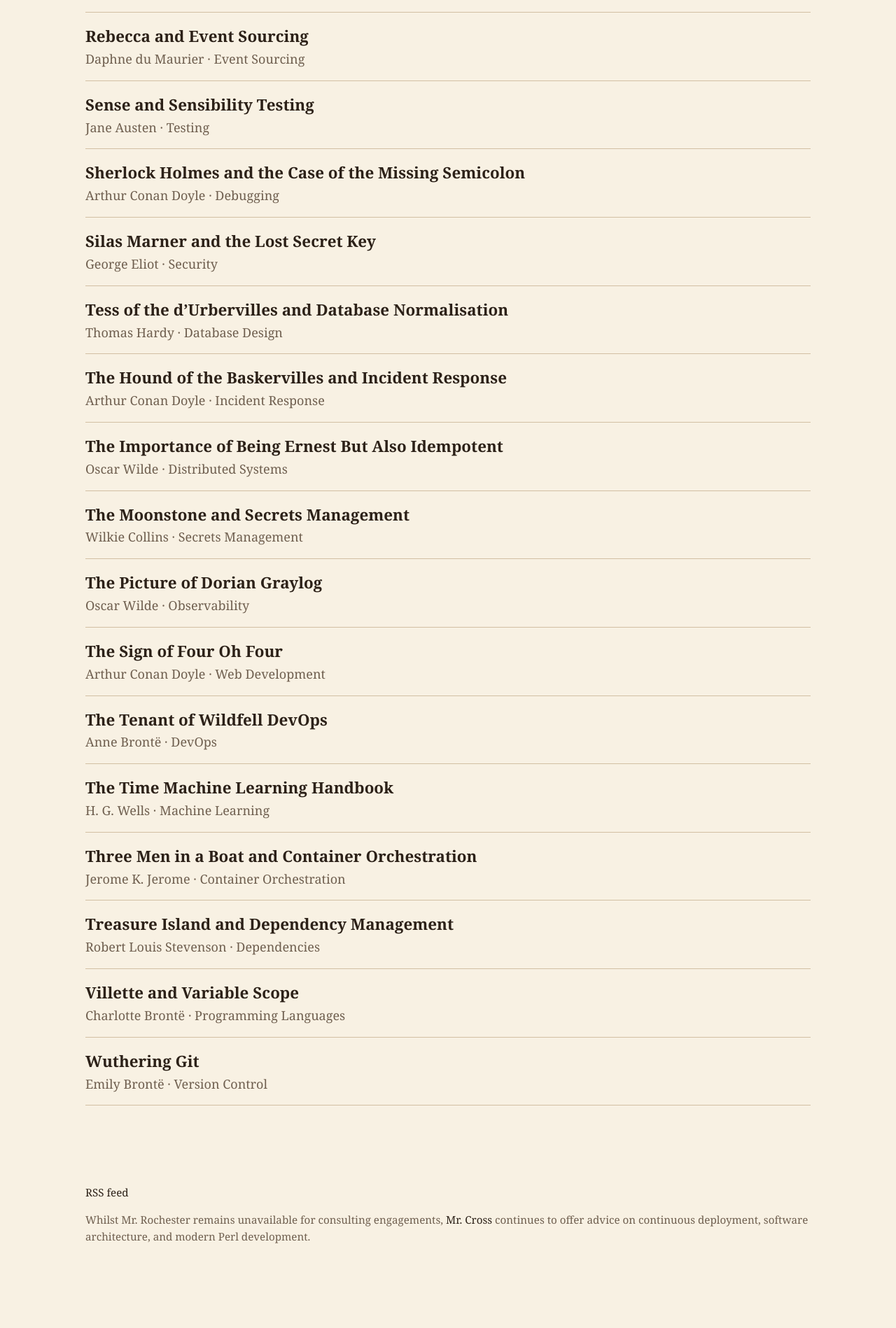
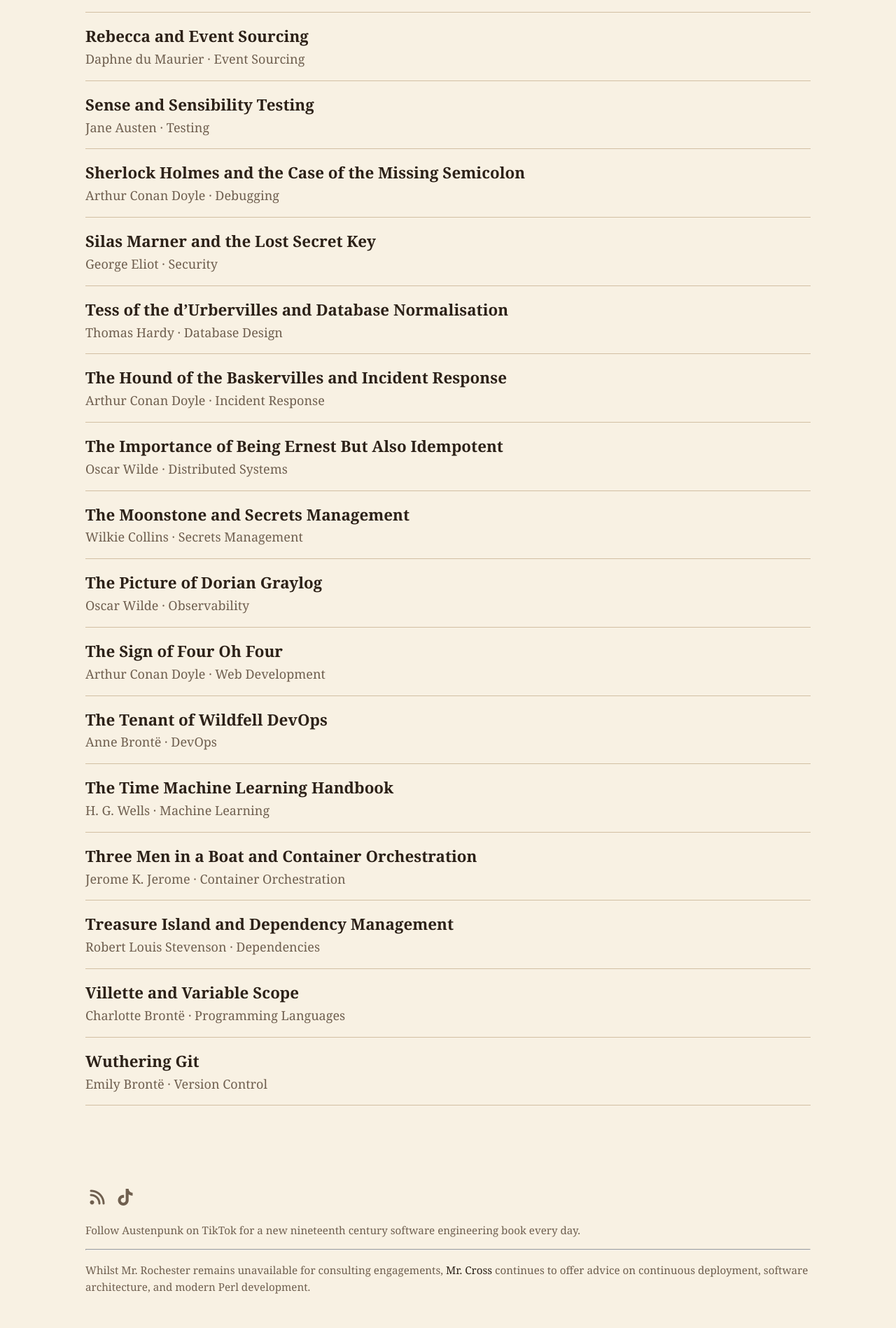
Before and after one commit to davorg/austenpunk, a Jekyll site: the page built from books.html, in a window 1280 px wide. Shown: the part 2755-4653 px from the top of the page at 70% size. Built offline with Jekyll 4.4.1, drawn with Linux system fonts in a browser that asks for light colours; before the commit the page ends 4582 px from its top, so only the background shows below that.

Commit message:
Add TikTok

```diff
--- a/_layouts/default.html
+++ b/_layouts/default.html
@@ -18,6 +18,14 @@
     gtag('config', '{{ site.google_analytics }}');
   </script>
 {% endif %}
+
+  <link
+    rel="stylesheet"
+    href="https://cdnjs.cloudflare.com/ajax/libs/font-awesome/6.7.2/css/all.min.css"
+    integrity="sha512-Evv84Mr4kqVGRNSgIGL/F/aIDqQb7xQ2vcrdIwxfjThSH8CSR7PBEakCr51Ck+w+/U6swU2Im1vVX0SVk9ABhg=="
+    crossorigin="anonymous"
+    referrerpolicy="no-referrer">
+
   <meta charset="utf-8">
   <meta name="viewport" content="width=device-width, initial-scale=1">
 
@@ -97,7 +105,19 @@
   </main>
 
   <footer class="site-footer">
-    <p><a href="/feed.xml">RSS feed</a></p>
+    <p class="social-links">
+      <a href="/feed.xml" title="RSS feed">
+        <i class="fa-solid fa-rss"></i>
+      </a>
+
+      <a href="https://www.tiktok.com/@austenpunk"
+         title="TikTok">
+        <i class="fa-brands fa-tiktok"></i>
+      </a>
+    </p>
+    <p>Follow Austenpunk on TikTok for a new nineteenth century software
+      engineering book every day.</p>
+    <hr>
     <p>Whilst Mr. Rochester remains unavailable for consulting engagements,
       <a href="https://davecross.co.uk/">Mr. Cross</a> continues to offer
       advice on continuous deployment, software architecture, and modern Perl
--- a/assets/css/site.css
+++ b/assets/css/site.css
@@ -314,3 +314,18 @@ blockquote {
     max-width: 20rem;
   }
 }
+
+.social-links {
+  margin-bottom: 1rem;
+}
+
+.social-links a {
+  color: inherit;
+  font-size: 1.5rem;
+  margin: 0 0.4rem;
+  text-decoration: none;
+}
+
+.social-links a:hover {
+  opacity: 0.7;
+}
```
